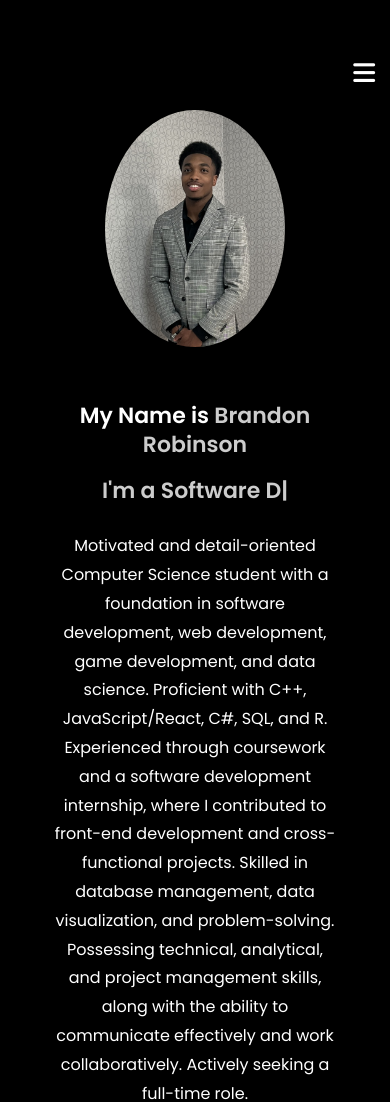
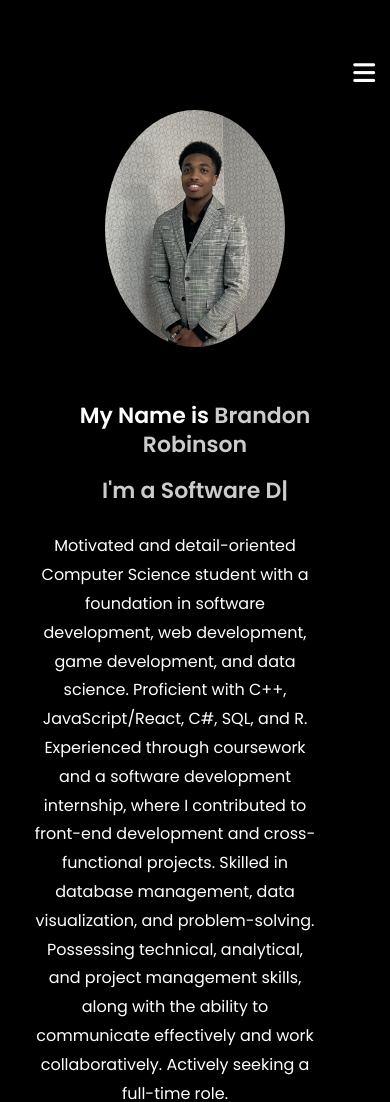
Before and after one commit to BDR14334/Portfolio-Website, a plain HTML site: page index.html in a window 390 px wide. Shown: the top 1102 px of the page. Drawn offline with nearby package versions, Linux system fonts and the light colour scheme.

Commit message:
Update style.css

```diff
--- a/style.css
+++ b/style.css
@@ -351,7 +351,7 @@ p{
 
     p {
         width: 100%;
-        margin: 0 auto;
+        margin: 0 -20px;
         font-size: 1.6rem;
         line-height: 1.8;
         color: white;
```
